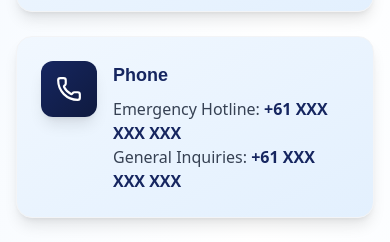
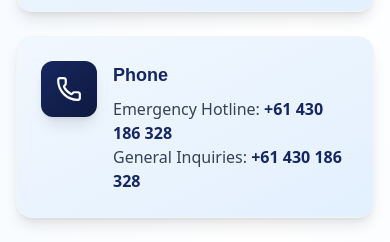
Before and after one commit to tendatechnet/Tescaregroup-web, a React (Vite) app: page /contact in a window 390 px wide. Shown: the part 913-1155 px from the top of the page. Built offline with nearby package versions, Linux system fonts and the light colour scheme.

Commit message:
update phonenumber

```diff
--- a/src/components/common/ChatBot.jsx
+++ b/src/components/common/ChatBot.jsx
@@ -32,9 +32,9 @@ export const ChatBot = () => {
         // Simulate bot response
         setTimeout(() => {
             const botResponses = [
-                "Thank you for your message. Our team will get back to you shortly. For urgent staffing needs, please call us at +61 XXX XXX XXX.",
+                "Thank you for your message. Our team will get back to you shortly. For urgent staffing needs, please call us at +61 430 186 328.",
                 "I can help you with information about our services, request staff, or answer questions about TES Care Group. What would you like to know?",
-                "For immediate staffing assistance, you can submit a request through our 'Request Staff' page or contact us directly at +61 XXX XXX XXX.",
+                "For immediate staffing assistance, you can submit a request through our 'Request Staff' page or contact us directly at +61 430 186 328.",
                 "We provide staffing solutions across NSW, VIC, QLD, WA, and SA. Our team is available 24/7 for emergency staffing needs.",
             ];
             const randomResponse = botResponses[Math.floor(Math.random() * botResponses.length)];
@@ -147,7 +147,7 @@ export const ChatBot = () => {
                                 </button>
                             </div>
                             <p className="text-xs text-gray-500 mt-2 text-center">
-                                For urgent requests, call +61 XXX XXX XXX
+                                For urgent requests, call +61 430 186 328
                             </p>
                         </form>
                     </motion.div>
--- a/src/components/common/Footer.jsx
+++ b/src/components/common/Footer.jsx
@@ -67,7 +67,7 @@ export const Footer = () => {
                             <li className="flex items-start gap-3">
                                 <Phone className="flex-shrink-0 mt-1 text-white/80" size={20} />
                                 <a href="tel:+61-XXX-XXX-XXX" className="text-white/90 hover:text-white transition-colors duration-300">
-                                    +61 XXX XXX XXX
+                                    +61 430 186 328
                                 </a>
                             </li>
                             <li className="flex items-start gap-3">
--- a/src/components/forms/ContactForm.jsx
+++ b/src/components/forms/ContactForm.jsx
@@ -97,7 +97,7 @@ export const ContactForm = () => {
           Thank you for contacting us. We'll get back to you as soon as possible.
         </p>
         <p className="text-gray-600 mb-8 text-sm">
-          For urgent matters, please call us at: <strong className="text-royal-blue">+61 XXX XXX XXX</strong>
+          For urgent matters, please call us at: <strong className="text-royal-blue">+61 430 186 328</strong>
         </p>
         <Button onClick={() => setIsSubmitted(false)} variant="primary">
           Send Another Message
--- a/src/components/forms/RequestStaffForm.jsx
+++ b/src/components/forms/RequestStaffForm.jsx
@@ -178,7 +178,7 @@ export const RequestStaffForm = () => {
       setCompletedSteps(new Set());
     } catch (error) {
       console.error('Form submission error:', error);
-      setSubmitError('Failed to submit request. Please try again or contact us directly at +61 XXX XXX XXX');
+      setSubmitError('Failed to submit request. Please try again or contact us directly at +61 430 186 328');
     } finally {
       setIsSubmitting(false);
     }
@@ -201,7 +201,7 @@ export const RequestStaffForm = () => {
           Thank you for your staffing request. Our team will contact you shortly to confirm the details and arrange suitable professionals.
         </p>
         <p className="text-gray-600 mb-8 text-sm">
-          For urgent requests, please call us at: <strong className="text-royal-blue">+61 XXX XXX XXX</strong>
+          For urgent requests, please call us at: <strong className="text-royal-blue">+61 430 186 328</strong>
         </p>
         <Button onClick={() => {
           setIsSubmitted(false);
@@ -316,7 +316,7 @@ export const RequestStaffForm = () => {
                   className={`w-full px-4 py-3 border rounded-xl focus:ring-2 focus:ring-royal-blue focus:border-royal-blue transition-all bg-white text-lg ${
                     errors.phone ? 'border-red-300 focus:border-red-500 focus:ring-red-500' : 'border-gray-300'
                   }`}
-                  placeholder="+61 XXX XXX XXX"
+                  placeholder="+61 430 186 328"
                 />
                 {errors.phone && (
                   <p className="mt-2 text-sm text-red-600 flex items-center gap-1">
--- a/src/pages/Admin.jsx
+++ b/src/pages/Admin.jsx
@@ -273,7 +273,7 @@ const SettingsTab = () => {
               <label className="block text-sm font-medium text-gray-700 mb-2">Phone Number</label>
               <input
                 type="tel"
-                defaultValue="+61 XXX XXX XXX"
+                defaultValue="+61 430 186 328"
                 className="w-full px-4 py-2 border border-gray-300 rounded-lg focus:ring-2 focus:ring-navy focus:border-transparent"
               />
             </div>
--- a/src/pages/Contact.jsx
+++ b/src/pages/Contact.jsx
@@ -97,8 +97,8 @@ const ContactContent = () => {
                     <div>
                       <h3 className="font-heading font-semibold text-royal-blue mb-2 text-lg">Phone</h3>
                       <p className="text-gray-700">
-                        Emergency Hotline: <a href="tel:+61-XXX-XXX-XXX" className="text-royal-blue hover:text-royal-blue-dark font-semibold">+61 XXX XXX XXX</a><br />
-                        General Inquiries: <a href="tel:+61-XXX-XXX-XXX" className="text-royal-blue hover:text-royal-blue-dark font-semibold">+61 XXX XXX XXX</a>
+                        Emergency Hotline: <a href="tel:+61-XXX-XXX-XXX" className="text-royal-blue hover:text-royal-blue-dark font-semibold">+61 430 186 328</a><br />
+                        General Inquiries: <a href="tel:+61-XXX-XXX-XXX" className="text-royal-blue hover:text-royal-blue-dark font-semibold">+61 430 186 328</a>
                       </p>
                     </div>
                   </div>
--- a/src/pages/Cookies.jsx
+++ b/src/pages/Cookies.jsx
@@ -399,7 +399,7 @@ export const Cookies = () => {
                         <p className="mb-2">
                           <strong>Phone:</strong>{' '}
                           <a href="tel:+61-XXX-XXX-XXX" className="text-royal-blue hover:underline">
-                            +61 XXX XXX XXX
+                            +61 430 186 328
                           </a>
                         </p>
                         <p>
--- a/src/pages/Disclaimer.jsx
+++ b/src/pages/Disclaimer.jsx
@@ -669,7 +669,7 @@ export const Disclaimer = () => {
                         <p className="mb-2">
                           <strong>Phone:</strong>{' '}
                           <a href="tel:+61-XXX-XXX-XXX" className="text-royal-blue hover:underline">
-                            +61 XXX XXX XXX
+                            +61 430 186 328
                           </a>
                         </p>
                         <p className="mb-2">
--- a/src/pages/Privacy.jsx
+++ b/src/pages/Privacy.jsx
@@ -513,7 +513,7 @@ export const Privacy = () => {
                         <p className="font-semibold text-royal-blue mb-2">To Exercise Your Rights:</p>
                         <p className="text-sm">
                           Contact us at <a href="mailto:privacy@tescaregroup.com.au" className="text-royal-blue hover:underline">privacy@tescaregroup.com.au</a> or
-                          call <a href="tel:+61-XXX-XXX-XXX" className="text-royal-blue hover:underline">+61 XXX XXX XXX</a>.
+                          call <a href="tel:+61-XXX-XXX-XXX" className="text-royal-blue hover:underline">+61 430 186 328</a>.
                           We will respond to your request within 30 days.
                         </p>
                       </div>
@@ -597,7 +597,7 @@ export const Privacy = () => {
                         <p className="mb-2">
                           <strong>Phone:</strong>{' '}
                           <a href="tel:+61-XXX-XXX-XXX" className="text-royal-blue hover:underline">
-                            +61 XXX XXX XXX
+                            +61 430 186 328
                           </a>
                         </p>
                         <p className="mb-2">
--- a/src/pages/RequestStaff.jsx
+++ b/src/pages/RequestStaff.jsx
@@ -73,7 +73,7 @@ export const RequestStaff = () => {
                         <div>
                           <p className="font-medium text-gray-900">Emergency Hotline</p>
                           <a href="tel:+61-XXX-XXX-XXX" className="text-royal-blue hover:text-royal-blue-dark font-semibold">
-                            +61 XXX XXX XXX
+                            +61 430 186 328
                           </a>
                         </div>
                       </div>
--- a/src/pages/Terms.jsx
+++ b/src/pages/Terms.jsx
@@ -533,7 +533,7 @@ export const Terms = () => {
                         <p className="mb-2">
                           <strong>Phone:</strong>{' '}
                           <a href="tel:+61-XXX-XXX-XXX" className="text-royal-blue hover:underline">
-                            +61 XXX XXX XXX
+                            +61 430 186 328
                           </a>
                         </p>
                         <p className="mb-2">
```
Also changed, not shown: 1 other file (tests, documents, lock files or other folders).
